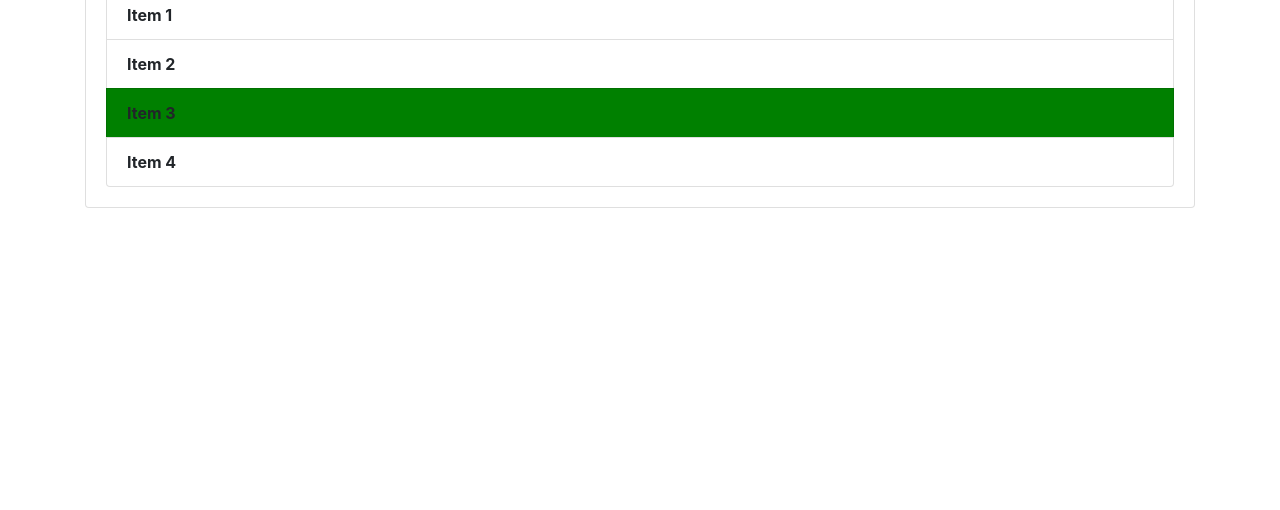
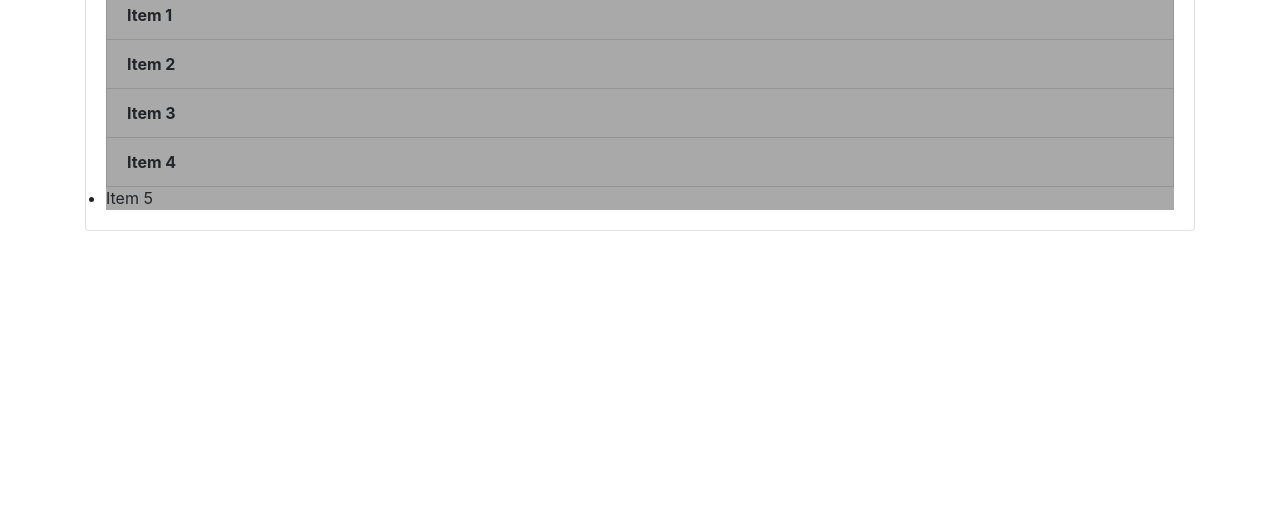
Before and after one commit to VarunK2801/gittutorial, a plain HTML site: page index.html in a window 1280 px wide. Shown: the part 290-800 px from the top of the page. Drawn offline with nearby package versions, Linux system fonts and the light colour scheme.

Commit message:
Task 5 done

```diff
--- a/demo.js
+++ b/demo.js
@@ -17,3 +17,12 @@ items[2].style.backgroundColor='Green';
 for (let i =0; i <items.length; i++){
     items[i].style.fontWeight='bold';
 }
+
+
+//GETELEMENTSBYTAG
+let li= document.getElementsByTagName('li');
+console.log(li);
+
+for (let i=0;i<li.length;i++){
+    li[i].style.backgroundColor="darkgrey";
+}
--- a/index.html
+++ b/index.html
@@ -26,6 +26,7 @@
       <li class="list-group-item">Item 2</li>
       <li class="list-group-item">Item 3</li>
       <li class="list-group-item">Item 4</li>
+      <li> Item 5</li>
     </ul>
    </div>
   </div>
```
